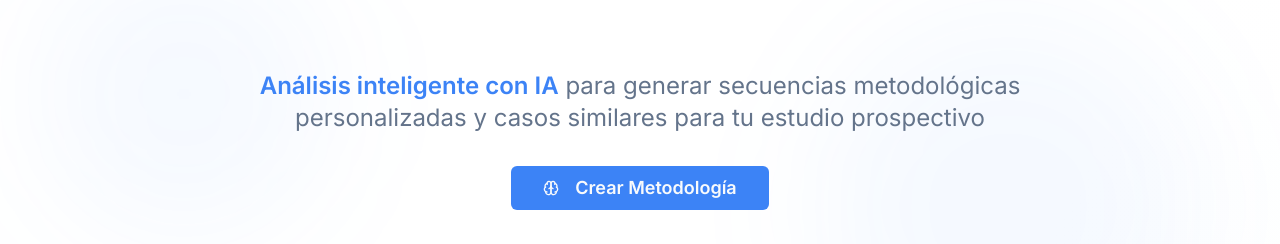
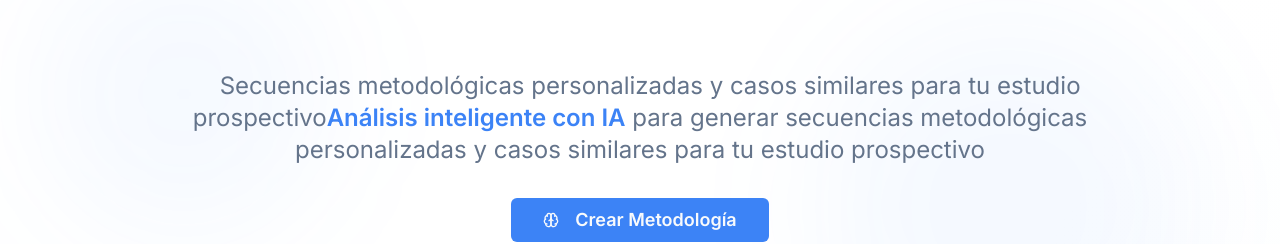
Before and after one commit to Plataforma-Prospectiva/foresight-hub-navigator-45, a React (Vite) app: page / in a window 1280 px wide. Shown: the part 211-455 px from the top of the page. Built offline with nearby package versions, Linux system fonts and the light colour scheme; no server answers; the database is empty.

Commit message:
Visual edit in Lovable
Edited UI in Lovable

```diff
--- a/src/pages/Index.tsx
+++ b/src/pages/Index.tsx
@@ -5,7 +5,6 @@ import { Button } from "@/components/ui/button";
 import { Card, CardContent, CardHeader, CardTitle } from "@/components/ui/card";
 import { TechniqueProvider, useTechniques } from "@/context/TechniqueContext";
 import { StudyAnalyzer } from "@/components/StudyAnalyzer";
-
 const IndexContent = () => {
   const {
     techniques,
@@ -29,9 +28,7 @@ const IndexContent = () => {
 
   // Calculate statistics
   const totalTechniques = techniques.length;
-
-  return (
-    <div className="min-h-screen bg-gradient-to-br from-background via-background to-secondary/20">
+  return <div className="min-h-screen bg-gradient-to-br from-background via-background to-secondary/20">
       <Header onIconChange={() => {}} onAddTool={() => {}} />
 
       <main className="relative">
@@ -53,8 +50,7 @@ const IndexContent = () => {
               <h1 className="text-6xl md:text-7xl font-bold mb-6 gradient-text leading-tight">
                 Creador de Metodologías Prospectivas
               </h1>
-              <p className="text-xl md:text-2xl text-muted-foreground max-w-4xl mx-auto leading-relaxed mb-8">
-                <span className="font-semibold text-primary">Análisis inteligente con IA</span> para generar secuencias metodológicas personalizadas
+              <p className="text-xl md:text-2xl text-muted-foreground max-w-4xl mx-auto leading-relaxed mb-8">   Secuencias metodológicas personalizadas y casos similares para tu estudio prospectivo<span className="font-semibold text-primary">Análisis inteligente con IA</span> para generar secuencias metodológicas personalizadas
                 y casos similares para tu estudio prospectivo
               </p>
 
@@ -112,16 +108,11 @@ const IndexContent = () => {
           </div>
         </div>
       </footer>
-    </div>
-  );
+    </div>;
 };
-
 const Index = () => {
-  return (
-    <TechniqueProvider>
+  return <TechniqueProvider>
       <IndexContent />
-    </TechniqueProvider>
-  );
+    </TechniqueProvider>;
 };
-
 export default Index;
```
Lines whose indentation alone changed are shown as unchanged.
